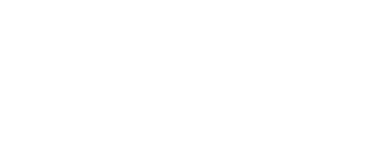
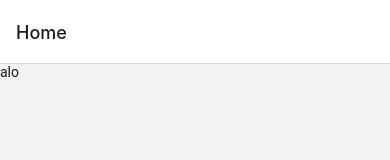
Before and after one commit to YDan08/gs-mobile, a React Native app: screen / in a window 390 px wide. Shown: the top 160 px of the page. Built offline with nearby package versions, Linux system fonts and the light colour scheme.

Commit message:
feat: adicionar dependencias para o react navigation

```diff
--- a/App.js
+++ b/App.js
@@ -14,8 +14,5 @@ export default function App() {
 const styles = StyleSheet.create({
   container: {
     flex: 1,
-    backgroundColor: "#fff",
-    alignItems: "center",
-    justifyContent: "center",
   },
 })
--- a/package.json
+++ b/package.json
@@ -10,11 +10,14 @@
   },
   "dependencies": {
     "@react-navigation/native": "^6.0.13",
+    "@react-navigation/native-stack": "^6.9.1",
     "expo": "~46.0.16",
     "expo-status-bar": "~1.4.0",
     "react": "18.0.0",
     "react-native": "0.69.6",
-    "react-native-paper": "5.0.0-rc.9"
+    "react-native-paper": "5.0.0-rc.9",
+    "react-native-safe-area-context": "4.3.1",
+    "react-native-screens": "~3.15.0"
   },
   "devDependencies": {
     "@babel/core": "^7.12.9"
--- a/src/routes/Navigation.js
+++ b/src/routes/Navigation.js
@@ -5,7 +5,7 @@ const { Screen, Navigator } = createNativeStackNavigator()
 export const Navigation = () => {
   return (
     <Navigator>
-      <Screen name='home' component={Home} options={{ headerShown: false }} />
+      <Screen name='home' component={Home} options={{ title: "Home" }} />
     </Navigator>
   )
 }
--- a/src/screens/Home/Home.js
+++ b/src/screens/Home/Home.js
@@ -1,8 +1,13 @@
 import React from "react"
 import { View } from "react-native"
+import { Text } from "react-native-paper"
 
 export const Home = () => {
-  return <View></View>
+  return (
+    <View>
+      <Text>alo</Text>
+    </View>
+  )
 }
 
 export default Home
```
Also changed, not shown: 1 other file (tests, documents, lock files or other folders).
